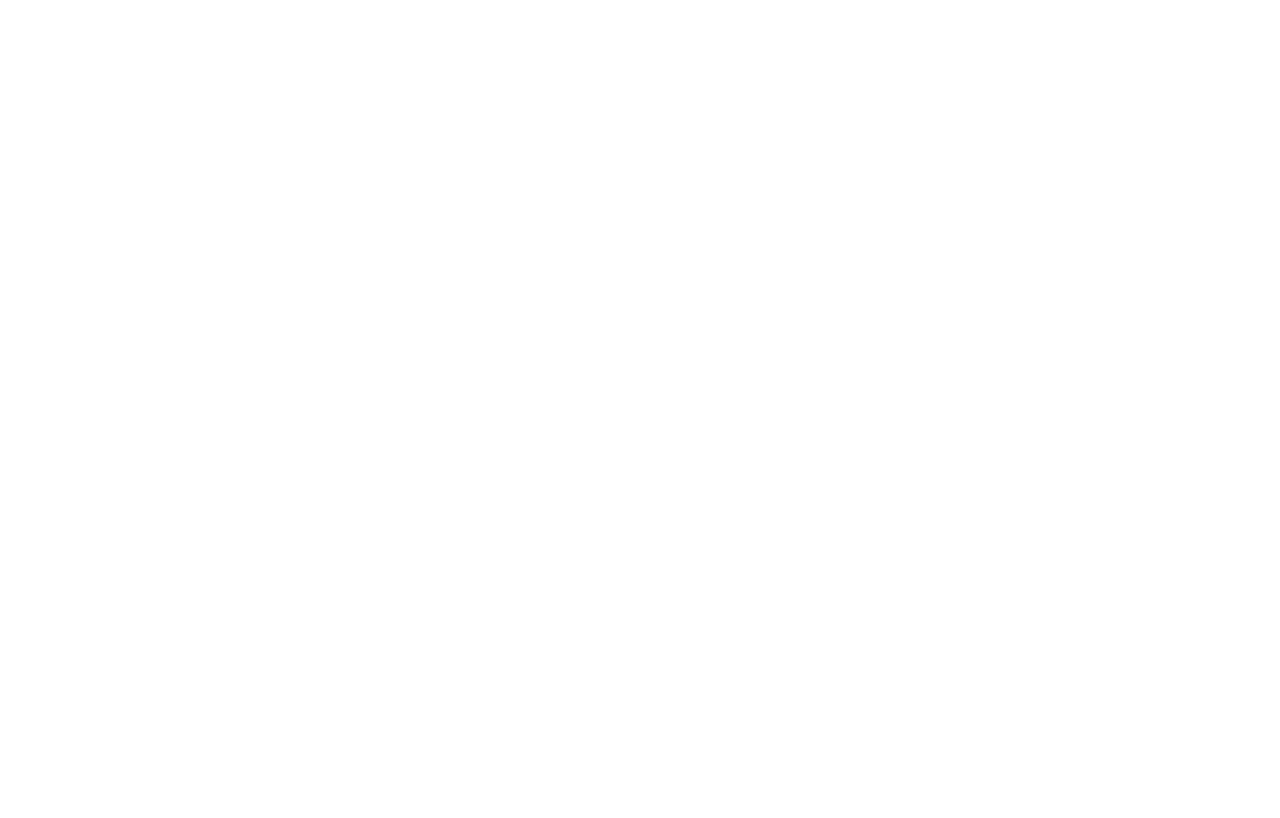
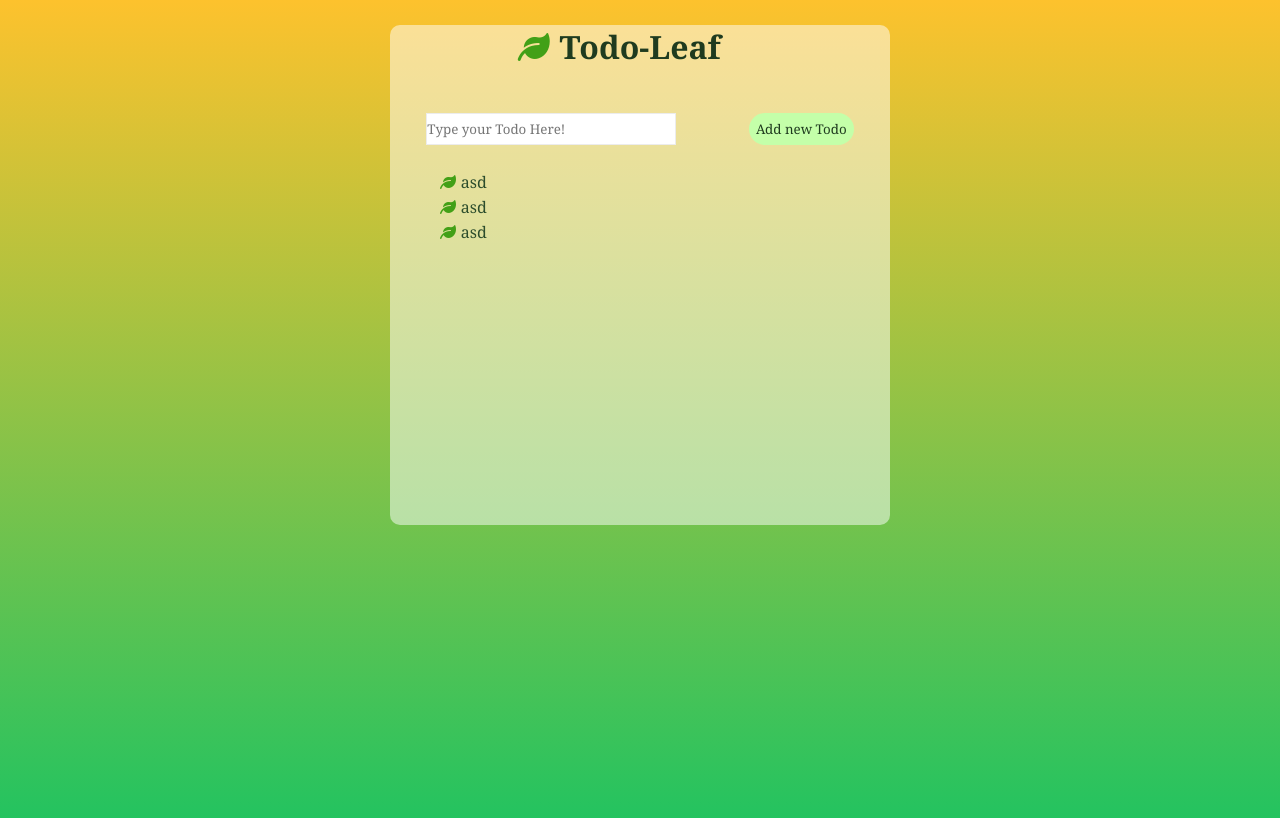
Before and after one commit to Miyka96/vue-todolist, a plain HTML site: page index.html in a window 1280 px wide. Drawn offline with nearby package versions, Linux system fonts and the light colour scheme.

Commit message:
html-css done!

```diff
--- a/index.html
+++ b/index.html
@@ -5,15 +5,34 @@
     <meta http-equiv="X-UA-Compatible" content="IE=edge">
     <meta name="viewport" content="width=device-width, initial-scale=1.0">
     <title>Document</title>
+    <link rel="stylesheet" href="https://cdnjs.cloudflare.com/ajax/libs/font-awesome/6.0.0/css/all.min.css"/>
     <link rel="stylesheet" href="style.css">
     <script src="https://cdn.jsdelivr.net/npm/vue@2.6.14/dist/vue.js"></script>
+</head>
 
-</head>
+
 <body id="root">
+
+    <div class="container">
+        <h1>Todo-Leaf</h1>
+        <div class="input-wrapper">
+            <input type="text" placeholder="Type your Todo Here!">
+            <input type="button" value="Add new Todo">
+        </div>
+
+        <div class="list-wrapper">
+            <ul>
+                <li>asd</li>
+                <li>asd</li>
+                <li>asd</li>
+            </ul>
+        </div>
+    </div>
 
 
 
 
     <script src="app.js"></script>
 </body>
+
 </html>
--- a/style.css
+++ b/style.css
@@ -0,0 +1,86 @@
+*{
+    margin: 0 auto;
+    padding: 0;
+    box-sizing: border-box;
+    font-family: Cambria, Cochin, Georgia, Times, 'Times New Roman', serif
+}
+body{
+    background: linear-gradient(to bottom, #fdc22d 0%, #22c360 100%);
+    width: 100%;
+    height: 100vh;
+    overflow: hidden;
+}
+.container{
+    display: flex;
+    flex-direction: column;
+    gap: 25px;
+    align-items: flex-start;
+    justify-content: flex-start;
+    height: 500px;
+    width: 500px;
+    border-radius: 10px;
+    margin-top: 25px;
+   background-color: rgba(255, 255, 255, 0.500);
+}
+
+h1{
+    color: rgb(31, 59, 31);
+}
+
+.input-wrapper{
+    display: flex;
+    width: 100%;
+    margin-top: 20px;
+}
+
+input[type="button"]{
+    border: none;
+    border-radius: 4000px;
+    padding: 7px;
+    background-color: rgb(196, 255, 169);
+    color: rgb(31, 59, 31);
+    cursor: pointer;
+}
+input[type="button"]:hover{
+    filter: saturate(2);
+    transition: ease-out, 0.5s;
+}
+
+input[type="text"]{
+    border: 1px solid rgb(236, 236, 236);
+    line-height: 25px;
+    width: 250px;
+}
+
+.list-wrapper{
+    width: 80%;
+    line-height: 25px;
+}
+
+ul {
+    list-style: none;
+    padding: 0;
+}
+
+li {
+    padding-left: 1.3em;
+    color: rgb(44, 77, 44);
+}
+
+li:before {
+    content: "\f06c";
+    font-family: FontAwesome;
+    display: inline-block;
+    margin-left: -1.3em;
+    width: 1.3em;
+    color: rgb(66, 160, 23);
+}
+
+h1:before{
+     content: "\f06c";
+    font-family: FontAwesome;
+    display: inline-block;
+    margin-left: -1.3em;
+    width: 1.3em;
+    color: rgb(66, 160, 23);
+}
```
